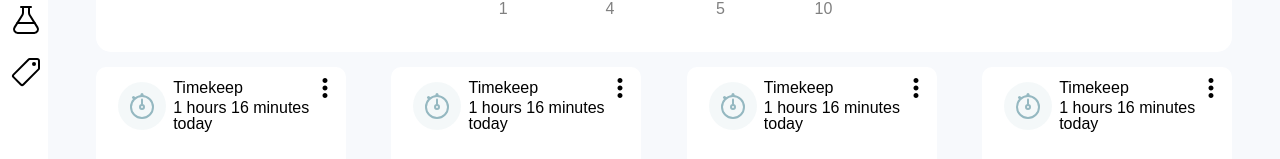
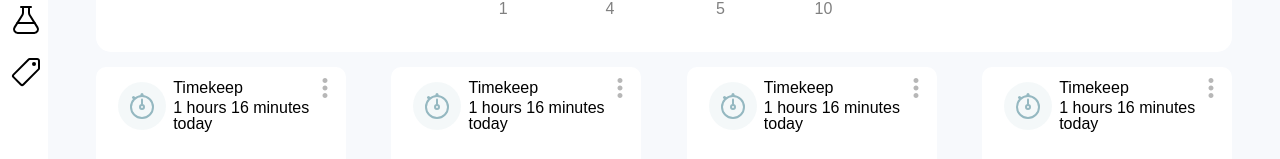
Before and after one commit to AlexGustafsson/timekeep, a Vue app: page / in a window 1280 px wide. Shown: the part 229-388 px from the top of the page. Built offline with nearby package versions, Linux system fonts and the light colour scheme; a web font is replaced by a local one.

Commit message:
Make context button less prominent

```diff
--- a/src/components/timekeep-time-card.vue
+++ b/src/components/timekeep-time-card.vue
@@ -89,5 +89,6 @@
     position: absolute;
     top: 5px;
     right: 5px;
+    color: #B7B7B7;
   }
 </style>
```
